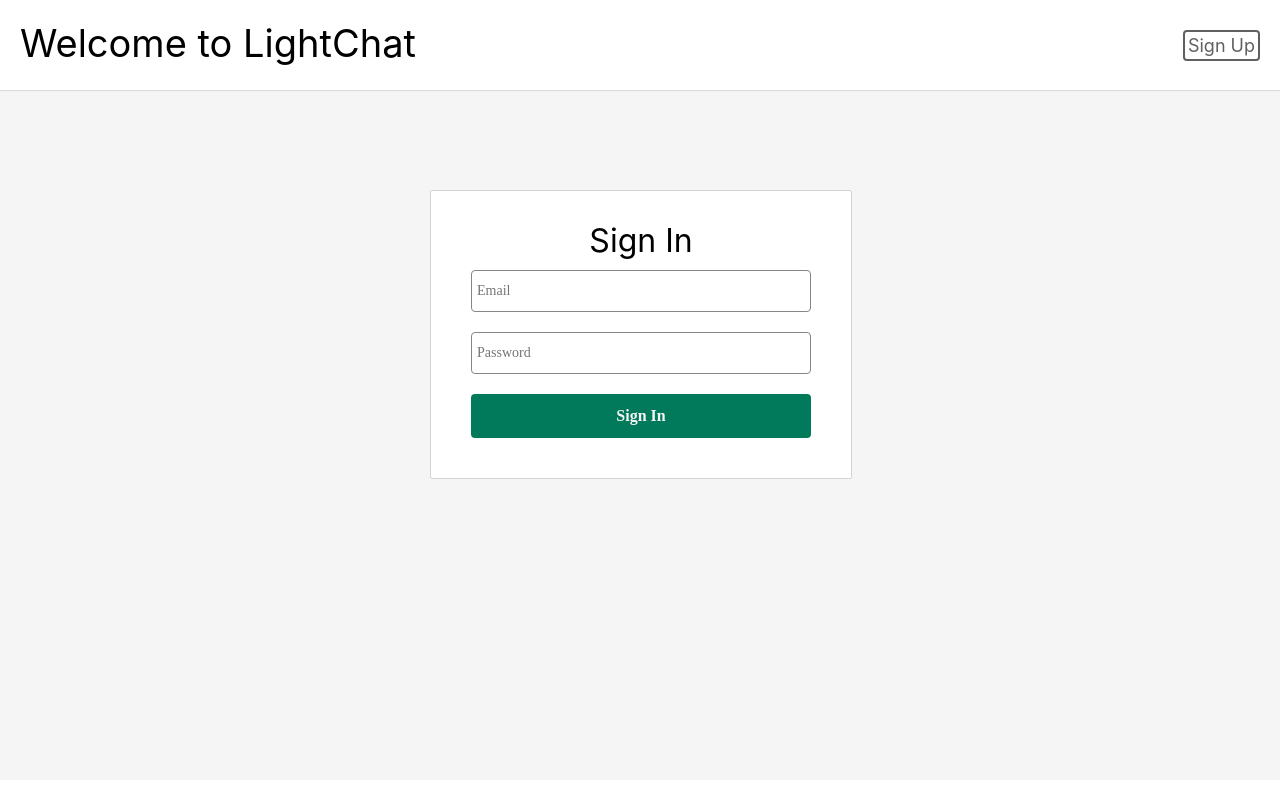
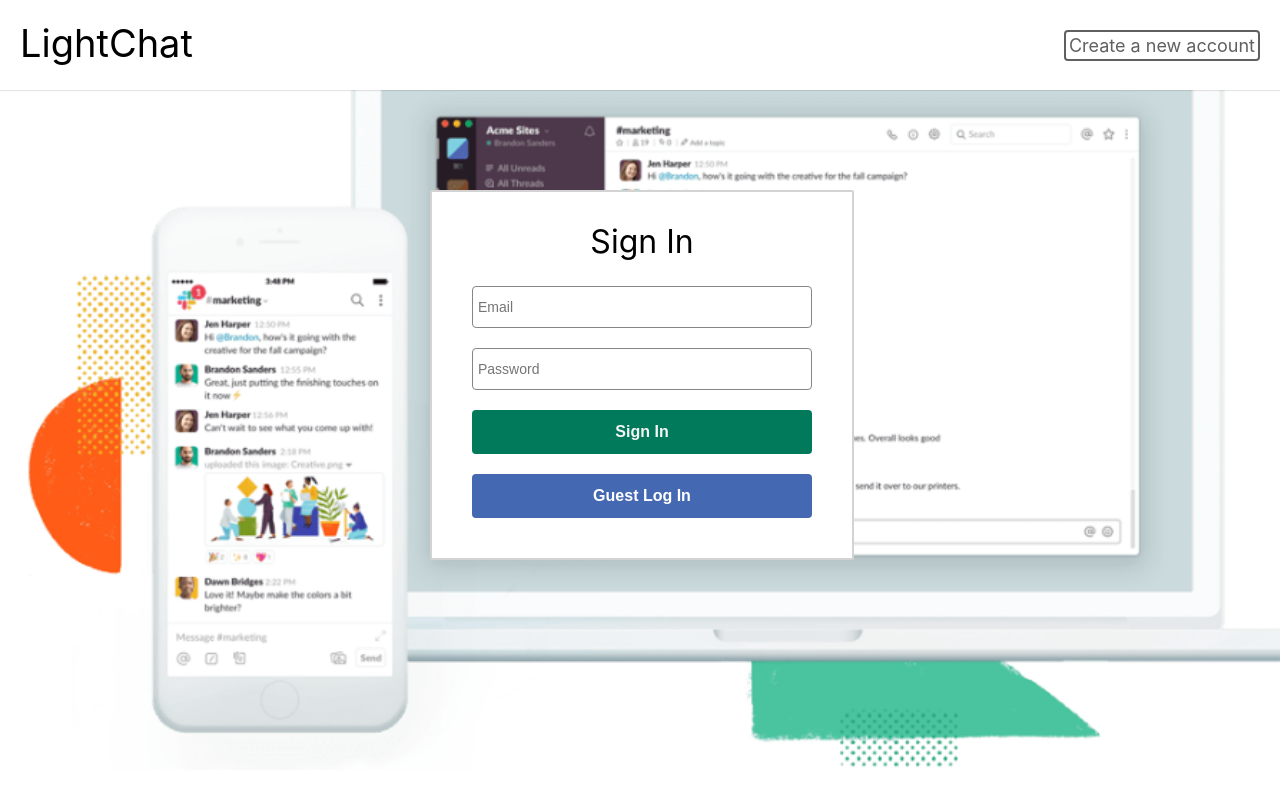
Before and after one commit to valery-nguyen/lightchat, a React app in the folder client/: page /#/signin in a window 1280 px wide. Built offline with nearby package versions, Linux system fonts and the light colour scheme; what apollo-link-ws would draw is missing.

Commit message:
add splash background

```diff
--- a/client/src/components/main_page/main_page.jsx
+++ b/client/src/components/main_page/main_page.jsx
@@ -32,7 +32,7 @@ class MainPage extends React.Component {
                             <AuthRoute exact path="/channels/create" component={CreateChannel} routeType="protected" currentUserId={currentUserId}/>
                             <AuthRoute exact path="/channels/:channelId" component={MainChat} routeType="protected" currentUserId={currentUserId}/>
                             <AuthRoute exact path="/dms/:dmID" component={DMChat} routeType="protected" currentUserId={currentUserId}/>
-                            <Redirect from='/' to='/channels/5ce7290ac8f6f10ed2057a15' />
+                            <Redirect from='/' to='/channels/5ce8c122f26a020017cdea36' />
                           </Switch>
                         </div>
                       }}
--- a/client/src/components/messages/messages.scss
+++ b/client/src/components/messages/messages.scss
@@ -24,6 +24,7 @@
 	justify-content: space-between;
 	border-radius: 5px;
 	border-width: 2px;
+	font-family: sans-serif;
 }
 
 .message-input {
--- a/client/src/components/session/Login.jsx
+++ b/client/src/components/session/Login.jsx
@@ -13,6 +13,18 @@ class Login extends React.Component {
       email: "",
       password: ""
     };
+
+    this.guestLogIn = this.guestLogIn.bind(this);
+  }
+
+  guestLogIn(e, loginUser) {
+    e.preventDefault();
+    loginUser({
+      variables: {
+        email: 'valery@lightchat.com',
+        password: 'password'
+      }
+    });
   }
 
   update(field) {
@@ -43,8 +55,8 @@ class Login extends React.Component {
         {loginUser => (
           <div className="signup-login-form-container">
             <div className="login-header">
-              <h1>Welcome to LightChat</h1>
-              <Link to="/signup"><p>Sign Up</p></Link>
+              <h1>LightChat</h1>
+              <Link to="/signup"><p>Create a new account</p></Link>
             </div>
             <form className="signup-login-form"
               onSubmit={e => {
@@ -70,7 +82,11 @@ class Login extends React.Component {
                 placeholder="Password"
               />
              <button type="submit">Sign In</button>
+              <div className="guest-login-container">
+                <button id="guest-login" className="guest-login" onClick={e => this.guestLogIn(e, loginUser)}> Guest Log In </button>
+              </div>
             </form>
+
           </div>
         )}
       </Mutation>
--- a/client/src/components/session/Signup.jsx
+++ b/client/src/components/session/Signup.jsx
@@ -44,8 +44,8 @@ class Signup extends Component {
         {signupUser => (
           <div className="signup-login-form-container">
             <div className="login-header">
-              <h1>Welcome to LightChat</h1>
-              <Link to="/signin"><p>Log In</p></Link>
+              <h1>LightChat</h1>
+              <Link to="/signin"><p>Sign in to your account</p></Link>
             </div>
             <form className="signup-login-form"
               onSubmit={e => {
--- a/client/src/components/session/session.scss
+++ b/client/src/components/session/session.scss
@@ -3,13 +3,14 @@
     display: flex;
     flex-direction: column;
     padding: 30px;
+    border: 2px solid lightgray;
     background-color: white;
-    border: 1px solid lightgray;
     border-radius: 2px;
     position: fixed;
     top: calc(50vh - 180px - 30px);
     left: calc(50vw - 180px - 30px);
     width: 360px;
+    font-family: sans-serif;
   }
   input {
     height: 30px;
@@ -29,10 +30,12 @@
     border-radius: .25rem;
     text-align: center;
   }
+
   h2 {
     font-family: -apple-system, BlinkMacSystemFont, 'Segoe UI', Roboto, Oxygen, Ubuntu, Cantarell, 'Open Sans', 'Helvetica Neue', sans-serif;
     font-size: 32px;
     text-align: center;
+    padding-bottom: 15px;
   }
 
   button:hover {
@@ -59,10 +62,24 @@
   display: block;
   height: calc(100vh - 20px);
   width: 100vw;
-  background-color: whitesmoke;
+  background-repeat: no-repeat;
+  background-position: top left;
+  background-image: url('/images/bg.png');
+  background-size: cover;
+  overflow: hidden;
 }
 
 .login-header {
+  h1 {
+    cursor: default;
+  };
+  a {
+    p {
+      margin-top: 0;
+    }
+    margin-top: 10px;
+    height: fit-content;
+  }
   font-family: -apple-system, BlinkMacSystemFont, 'Segoe UI', Roboto, Oxygen, Ubuntu, Cantarell, 'Open Sans', 'Helvetica Neue', sans-serif;
   box-shadow: 0 1px 1px rgba(0,0,0,.1);
   background: #fff;
@@ -72,3 +89,25 @@
   display: flex;
   justify-content: space-between;
 }
+
+.guest-login-container {
+  display: flex;
+  justify-content: center;
+}
+
+#guest-login {
+  background-color: rgb(69, 104, 178);
+  color: white;
+  font-size: 16px;
+  font-weight: 900;
+  height: 44px;
+  width: 340px;
+  text-align: center;
+  font-family: sans-serif;
+  position: relative;
+  bottom: 0;
+}
+
+#guest-login:hover {
+  background-color: rgb(92, 145, 226);
+}
--- a/package.json
+++ b/package.json
@@ -12,7 +12,7 @@
     "heroku-postbuild": "NPM_CONFIG_PRODUCTION=false npm install --prefix client && npm run build --prefix client"
   },
   "keywords": [],
-  "author": "",
+  "author": "Valery Nguyen",
   "license": "ISC",
   "dependencies": {
     "apollo-link-ws": "^1.0.17",
```
Also changed, not shown: client/public/favicon.ico, client/public/images/bg.png (added). Lines whose indentation alone changed are shown as unchanged.
